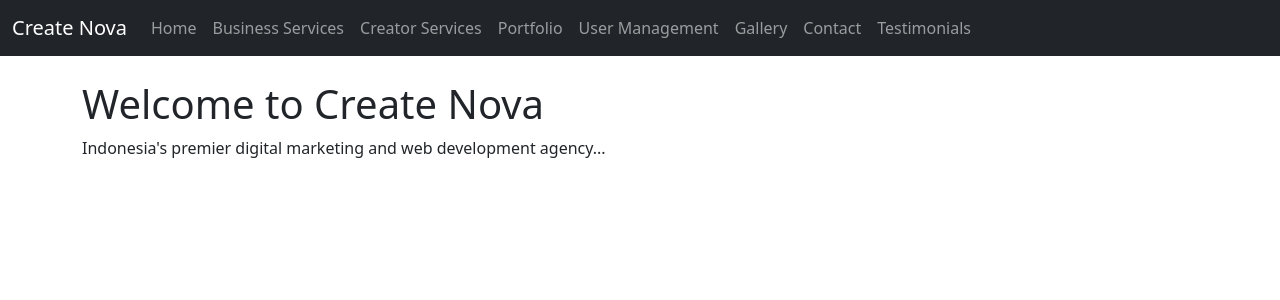
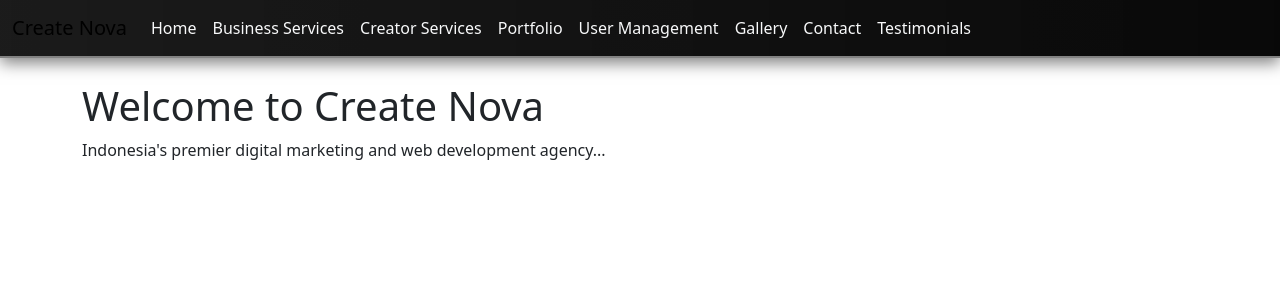
Before and after one commit to JesseRoss001/createnova1, a Django app: page / in a window 1280 px wide. Shown: the top 300 px of the page. Run offline with Django 5.2, Linux system fonts and the light colour scheme.

Commit message:
stylebackground of nav bar

```diff
--- a/home/templates/home/home.html
+++ b/home/templates/home/home.html
@@ -18,7 +18,7 @@
 </head>
 <body>
     <header class="container-fluid m-0 p-0">
-        <nav class="navbar navbar-expand-lg navbar-dark bg-dark">
+        <nav class="navbar navbar-expand-lg  glass-navbar">
             <div class="container-fluid">
                 <a class="navbar-brand" href="{% url 'home' %}">Create Nova</a>
                 <button class="navbar-toggler" type="button" data-bs-toggle="collapse" data-bs-target="#navbarNav" aria-controls="navbarNav" aria-expanded="false" aria-label="Toggle navigation">
@@ -27,28 +27,28 @@
                 <div class="collapse navbar-collapse" id="navbarNav">
                     <ul class="navbar-nav">
                         <li class="nav-item">
-                            <a class="nav-link" aria-current="page" href="{% url 'home' %}">Home</a>
+                            <a class="nav-link text-light disabled" aria-current="page" href="{% url 'home' %}">Home</a>
                         </li>
                         <li class="nav-item">
-                            <a class="nav-link" href="{% url 'business_services' %}">Business Services</a>
+                            <a class="nav-link text-light" href="{% url 'business_services' %}">Business Services</a>
                         </li>
                         <li class="nav-item">
-                            <a class="nav-link" href="{% url 'creator_services' %}">Creator Services</a>
+                            <a class="nav-link text-light" href="{% url 'creator_services' %}">Creator Services</a>
                         </li>
                         <li class="nav-item">
-                            <a class="nav-link" href="{% url 'portfolios' %}">Portfolio</a>
+                            <a class="nav-link text-light" href="{% url 'portfolios' %}">Portfolio</a>
                         </li>
                         <li class="nav-item">
-                            <a class="nav-link" href="{% url 'user_list' %}">User Management</a>
+                            <a class="nav-link text-light " href="{% url 'user_list' %}">User Management</a>
                         </li>
                         <li class="nav-item">
-                            <a class="nav-link" href="{% url 'gallery' %}">Gallery</a>
+                            <a class="nav-link text-light " href="{% url 'gallery' %}">Gallery</a>
                         </li>
                         <li class="nav-item">
-                            <a class="nav-link" href="{% url 'contact' %}">Contact</a>
+                            <a class="nav-link text-light " href="{% url 'contact' %}">Contact</a>
                         </li>
                         <li class="nav-item">
-                            <a class="nav-link" href="{% url 'testimonials' %}">Testimonials</a>
+                            <a class="nav-link text-light " href="{% url 'testimonials' %}">Testimonials</a>
                         </li>
                     </ul>
                 </div>
--- a/static/css/style.css
+++ b/static/css/style.css
@@ -3,3 +3,49 @@
     padding:0;
     margin:0;
 }
+
+/* Add this inside your style.css file */
+/* Custom styles for 3D glass effect navbar */
+.glass-navbar {
+    backdrop-filter: blur(5px);
+    background: rgba(0, 0, 0, 0.7); /* Adjust transparency as needed */
+    border-bottom: 2px solid rgba(255, 255, 255, 0.3); /* White border for depth */
+    position: relative;
+    overflow: hidden;
+    box-shadow: 0 5px 15px rgba(0, 0, 0, 0.5); /* Shadow for 3D effect */
+}
+
+.glass-navbar::before {
+    content: '';
+    position: absolute;
+    top: 0; right: 0; bottom: 0; left: 0;
+    background: linear-gradient(
+        to right,
+        rgba(0, 0, 0, 1), /* Full black */
+        rgba(25, 25, 25, 0.7), /* Slightly lighter black */
+        rgba(0, 0, 0, 1)  /* Full black */
+    );
+    background-size: 300% 100%;
+    background-position: 100% 50%;
+    animation: moveGradient 3s linear infinite;
+    z-index: -1;
+    mix-blend-mode: multiply;
+}
+
+@keyframes moveGradient {
+    0% {
+        background-position: 100% 50%;
+    }
+    100% {
+        background-position: 0 50%;
+    }
+}
+
+/* Ensure text color is white */
+.navbar-dark .navbar-nav {
+    color: white;
+}
+
+ul li a {
+    color: white;
+  }
```
Also changed, not shown: 5 other files.
